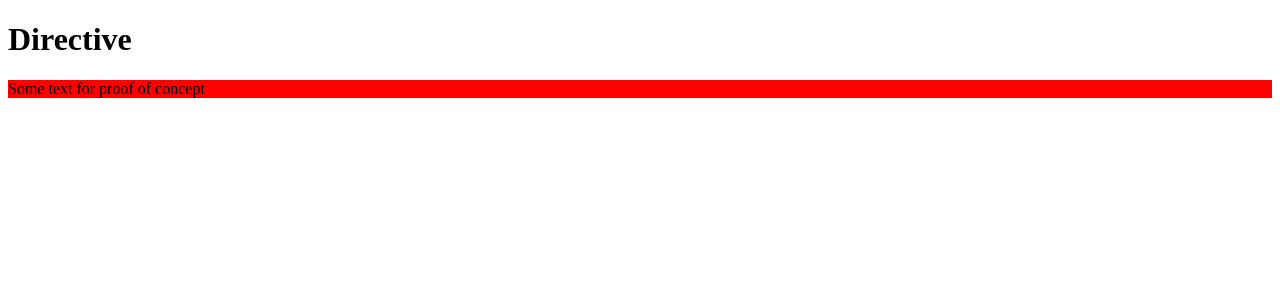
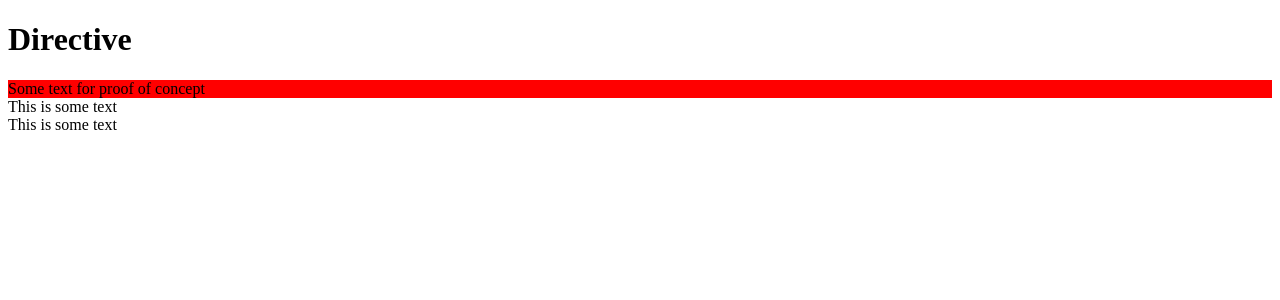
Before and after one commit to PrisecaruEmilia/I-Grow-Demo, an Angular app: page / in a window 1280 px wide. Shown: the top 300 px of the page. Built offline with nearby package versions, Linux system fonts and the light colour scheme.

Commit message:
structural directive in action

```diff
--- a/src/app/app.component.html
+++ b/src/app/app.component.html
@@ -1,3 +1,9 @@
 <h1>Directive</h1>
 
 <div highlight color="red">Some text for proof of concept</div>
+
+<div *unless="condition">This is some text</div>
+
+<ng-template [unless]="condition">
+  <div>This is some text</div>
+</ng-template>
--- a/src/app/app.component.ts
+++ b/src/app/app.component.ts
@@ -3,8 +3,8 @@ import { Component } from '@angular/core';
 @Component({
   selector: 'app-root',
   templateUrl: './app.component.html',
-  styleUrls: ['./app.component.scss']
+  styleUrls: ['./app.component.scss'],
 })
 export class AppComponent {
-  title = 'angular-i-grow';
+  condition = false;
 }
--- a/src/app/app.module.ts
+++ b/src/app/app.module.ts
@@ -4,11 +4,13 @@ import { BrowserModule } from '@angular/platform-browser';
 import { AppRoutingModule } from './app-routing.module';
 import { AppComponent } from './app.component';
 import { HighlightDirective } from './highlight.directive';
+import { UnlessDirective } from './unless.directive';
 
 @NgModule({
   declarations: [
     AppComponent,
-    HighlightDirective
+    HighlightDirective,
+    UnlessDirective
   ],
   imports: [
     BrowserModule,
--- /dev/null
+++ b/src/app/unless.directive.ts
@@ -0,0 +1,18 @@
+import { Directive, Input, TemplateRef, ViewContainerRef } from '@angular/core';
+
+@Directive({
+  selector: '[unless]',
+})
+export class UnlessDirective {
+  @Input() set unless(condition: boolean) {
+    if (condition) {
+      this.viewContainer.clear();
+    } else {
+      this.viewContainer.createEmbeddedView(this.templateRef);
+    }
+  }
+  constructor(
+    private templateRef: TemplateRef<unknown>,
+    private viewContainer: ViewContainerRef
+  ) {}
+}
```
Also changed, not shown: 1 other file (tests, documents, lock files or other folders).
